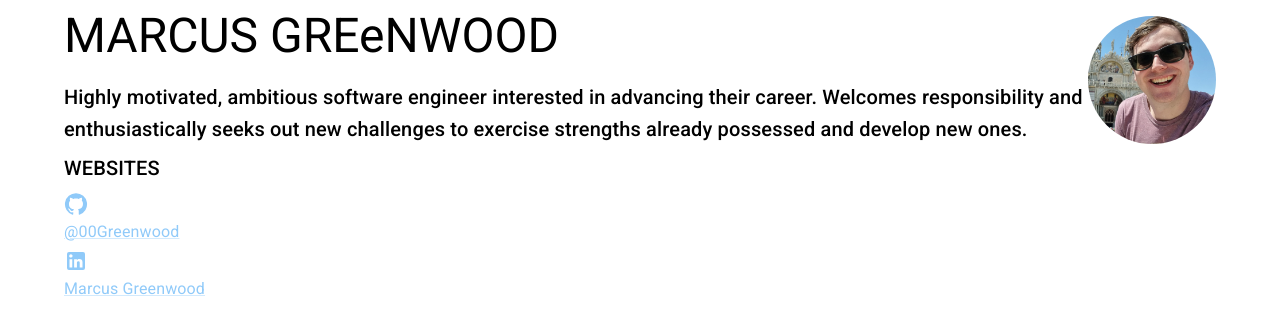
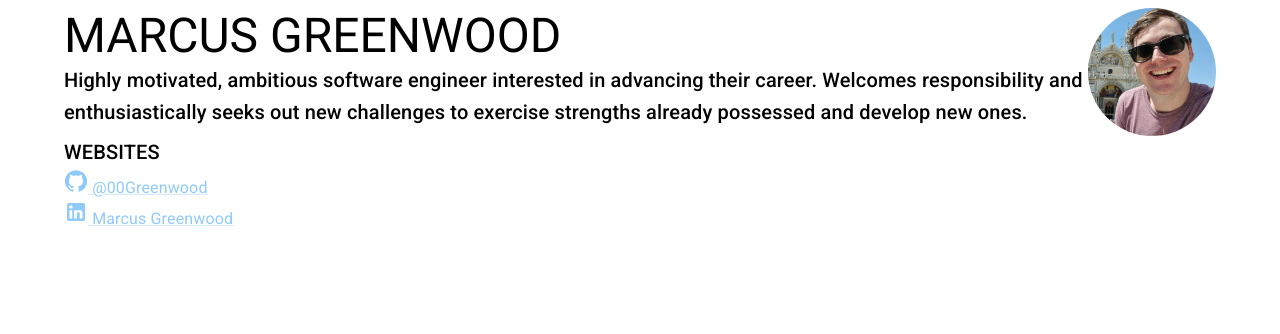
Before and after one commit to 00Greenwood/00Greenwood.github.io, a React (Vite) app: page / in a window 1280 px wide. Shown: the top 334 px of the page. Built offline with nearby package versions, Linux system fonts and the light colour scheme.

Commit message:
Put icons on the same line as text

```diff
--- a/src/CONSTANTS.ts
+++ b/src/CONSTANTS.ts
@@ -1,4 +1,4 @@
-export const NAME = "MARCUS GREeNWOOD";
+export const NAME = "MARCUS GREENWOOD";
 export const INTRODUCTION =
   "Highly motivated, ambitious software engineer interested in advancing their career. Welcomes responsibility and enthusiastically seeks out new challenges to exercise strengths already possessed and develop new ones.";
 export const WEBSITES = "WEBSITES";
--- a/src/LeftPanel.tsx
+++ b/src/LeftPanel.tsx
@@ -11,20 +11,18 @@ import {
 export const LeftPanel = () => {
   return (
     <>
-      <Typography variant="h6" component="div" gutterBottom>
+      <Typography variant="h6" component="div">
         {WEBSITES}
       </Typography>
       <Divider />
       <Link href={GITHUB_LINK}>
-        <GitHub />
-        <Typography variant="body1" component="div" gutterBottom>
-          {GITHUB_NAME}
+        <Typography variant="body1" component="div">
+          <GitHub /> {GITHUB_NAME}
         </Typography>
       </Link>
       <Link href={LINKEDIN_LINK}>
-        <LinkedIn />
-        <Typography variant="body1" component="div" gutterBottom>
-          {LINKEDIN_NAME}
+        <Typography variant="body1" component="div">
+          <LinkedIn /> {LINKEDIN_NAME}
         </Typography>
       </Link>
     </>
--- a/src/TopPanel.tsx
+++ b/src/TopPanel.tsx
@@ -6,10 +6,10 @@ export const TopPanel = () => {
   return (
     <Grid container>
       <Grid item xs>
-        <Typography variant="h3" component="div" gutterBottom>
+        <Typography variant="h3" component="div">
           {NAME}
         </Typography>
-        <Typography variant="h6" component="div" gutterBottom>
+        <Typography variant="h6" component="div">
           {INTRODUCTION}
         </Typography>
       </Grid>
```
